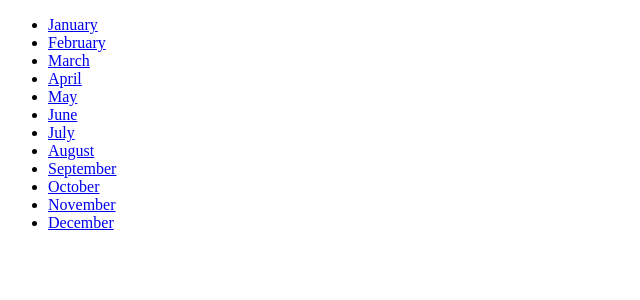
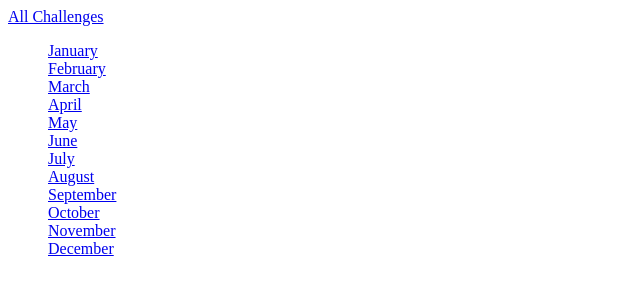
Before and after one commit to wambuakev/monthly_challenges, a Django app: page /challenges/ in a window 1280 px wide. Shown: the top 300 px of the page, without its empty margins (0-640 px from the left). Run offline with Django 4.2, Linux system fonts and the light colour scheme.

Commit message:
name change

```diff
--- /dev/null
+++ b/challenges/static/challenges/challenges.css
@@ -0,0 +1,3 @@
+ul{
+    list-style: none;
+}
--- a/challenges/templates/challenges/challenge.html
+++ b/challenges/templates/challenges/challenge.html
@@ -5,6 +5,7 @@
 {% endblock  %}
 
 {% block content %}
+    {% include "challenges/includes/header.html" %}
     <h1>{{ month_name|title }} Challenge</h1>
     {% if text is not None %}
         <h2>{{ text }}</h2>
--- /dev/null
+++ b/challenges/templates/challenges/includes/header.html
@@ -0,0 +1,5 @@
+<header>
+    <nav>
+        <a href="{% url "index" %}">All Challenges</a>
+    </nav>
+</header>
--- a/challenges/templates/challenges/index.html
+++ b/challenges/templates/challenges/index.html
@@ -1,10 +1,16 @@
 {% extends 'base.html' %}
+{% load static %}
+
+{% block css_file %}
+    <link rel="stylesheet" href="{% static "challenges/challenges.css" %}">
+{% endblock  %}
 
 {% block page_title %}
     All Challenges
 {% endblock  %}
 
 {% block content %}
+    {% include "challenges/includes/header.html" %}
     <ul>
         {% for month in months %}
             <li><a href="{% url "month-challenge" month %}">{{ month|title }}</a></li>
--- a/challenges/urls.py
+++ b/challenges/urls.py
@@ -3,7 +3,7 @@ from django.urls import path
 from . import views
 
 urlpatterns = [
-    path("", views.index), #/challenges/
+    path("", views.index, name="index"), #/challenges/
     path("<int:month>", views.monthly_challenge_by_number),
     path("<str:month>", views.monthly_challenge, name="month-challenge")
 ]
--- a/challenges/views.py
+++ b/challenges/views.py
@@ -1,7 +1,7 @@
-from django.http import HttpRequest
 from django.shortcuts import render
-from django.http import HttpResponse, HttpResponseNotFound, HttpResponseRedirect
+from django.http import Http404, HttpResponseNotFound, HttpResponseRedirect
 from django.urls import reverse
+from django.template.loader import render_to_string
 
 monthly_challenges = {
     "january":"Eat no meat for the entire month!",
@@ -46,4 +46,4 @@ def monthly_challenge(request, month):
             "month_name": month
         })
     except:
-        return HttpResponseNotFound("<h1>This month is not supported</h1>")
+        raise Http404()
--- a/monthly_challenges/settings.py
+++ b/monthly_challenges/settings.py
@@ -121,6 +121,11 @@ USE_TZ = True
 
 STATIC_URL = 'static/'
 
+STATICFILES_DIRS = [
+    BASE_DIR / "static"
+]
+
+
 # Default primary key field type
 # https://docs.djangoproject.com/en/4.0/ref/settings/#default-auto-field
 
--- a/templates/base.html
+++ b/templates/base.html
@@ -5,6 +7,8 @@
     <meta http-equiv="X-UA-Compatible" content="IE=edge">
     <meta name="viewport" content="width=device-width, initial-scale=1.0">
     <title>{% block page_title %}My Challenges{% endblock  %}</title>
+    <link rel="stylesheet" href="{% static "style.css" %}">
+    {% block css_file %}{% endblock %}
 </head>
 <body>
     {% block content %}{% endblock  %}
```
Also changed, not shown: other parts of templates/base.html (+2 -0 lines), static/styles.css (added, +9 -0 lines), templates/404.html (added, +10 -0 lines).
